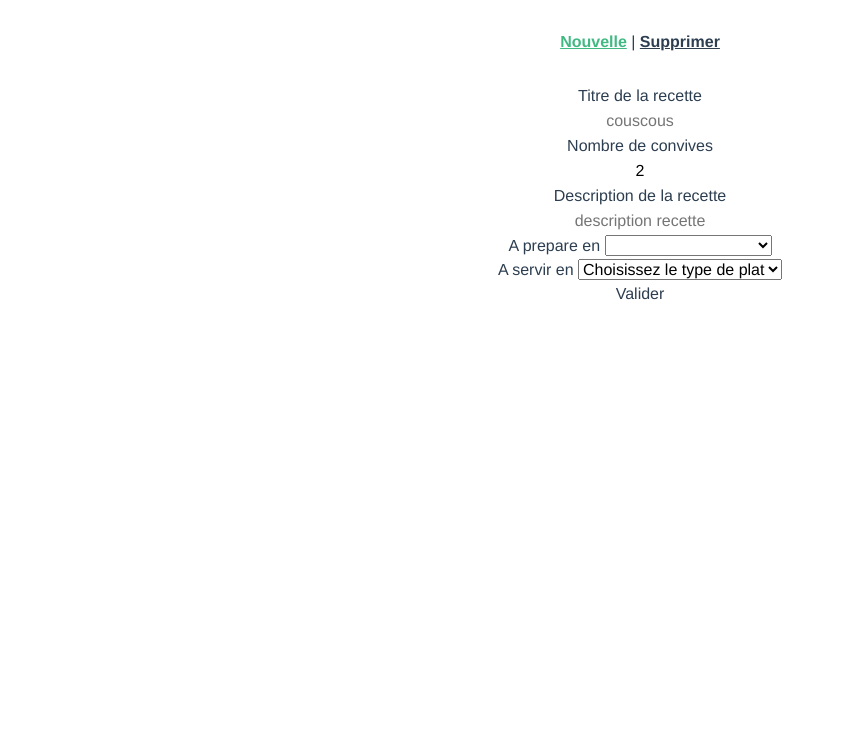
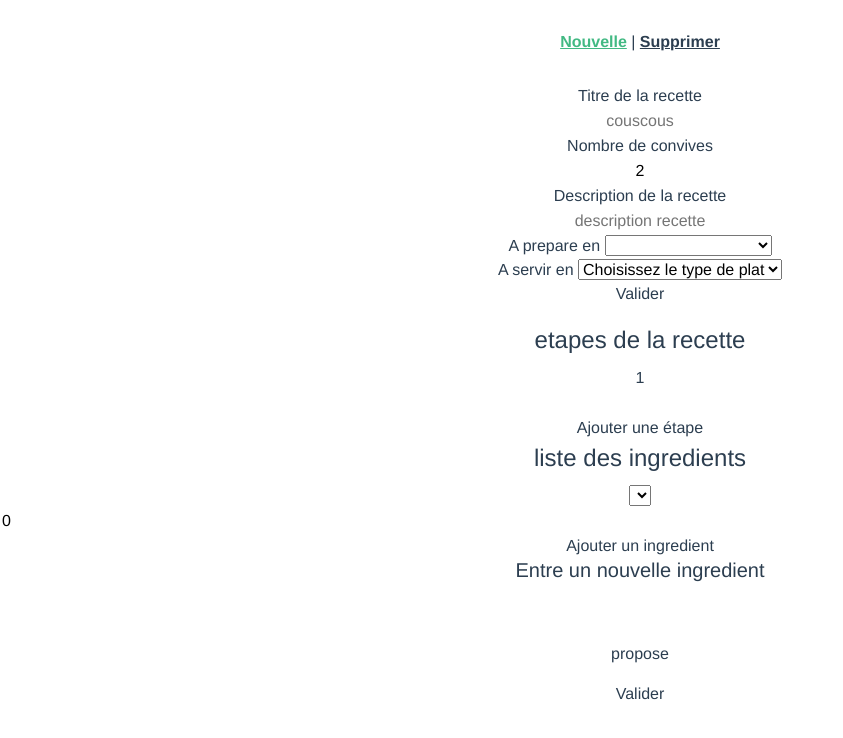
Before and after one commit to Kennt49/BienManger_v2, a Vue app: page /recette in a window 1280 px wide. Shown: the top 738 px of the page, without its empty margins (0-843 px from the left). Built offline with nearby package versions, Linux system fonts and the light colour scheme.

Commit message:
compoments ajout ingredients

```diff
--- a/src/components/AjoutIngredients.vue
+++ b/src/components/AjoutIngredients.vue
@@ -1,20 +1,61 @@
 <template>
+    <div>
+        <legend>liste des ingredients</legend>
+        <div v-for="(elem, index) of elements" :key="index">
+            <select v-model="elem.ingredients_id">
+                <option v-for="(ingred, i) of ingredients" :key=i :value=ingred.id> {{ingred.Name}}</option>
+            </select>
+            <input type="text" v-model="elem.quantity" />
+
+            <br />
+        </div>
+        <a @click="ajoutIngre">Ajouter un ingredient</a>
+    </div>
+    <div>
+        <h5>Entre un nouvelle ingredient</h5>
+        <input type="text" v-model="NewIngred.Name" />
+        <input type="text" v-model="NewIngred.unit" />
+        <p @click="newIngEnv">propose</p>
+
+    </div>
+</template>
+<script>
 
 
-
-
-
-0
- </template>
-<script>
 export default {
     name: 'AjoutIngredients',
+    data() {
+        return {
+            NewIngred: {
+                Name: '',
+                unit: ''
+            },
+            ingre: { quantity: 0, ingredients_id: 0, recettes_id: this.transfertId },
+            elements: [{ quantity: 0, ingredients_id: 0, recettes_id: this.transfertId }],
+        }
+    },
     props: {
-        recette: {
+    transfertId: { type : Number},
+    ingredients: {
             type: Object
         },
-        saisons: { type: Array },
-        plats: { type: Array },
+    },
+
+    methods: {
+        ajoutIngre() {
+            this.elements.push({ ...this.ingre });
+        },
+        newIngEnv() {
+            console.log(this.NewIngred);
+            fetch(process.env.VUE_APP_CON_URL + '/ingredient/add', {
+                method: "POST",
+                headers: { "Content-Type": "application/json" },
+                body: JSON.stringify(this.NewIngred),
+            })
+                .then((data) => data.json())
+                .then(data => (this.$store.commit('ajoutIngred', data)));
+
+        },
 
     }
 }
--- a/src/views/ajoutView.vue
+++ b/src/views/ajoutView.vue
@@ -24,35 +24,15 @@
             </div>
             <p v-if="step == 0" @click="valid">Valider</p>
 
-            <div v-if="step === 1">
+            <div v-if="step === 0">
                 <legend>etapes de la recette</legend>
                 <div v-for="(etape, index) of etapes" :key="index">
                     <div>{{index+1}}</div><input type="text" v-model="etapes[index].content" /><br />
                 </div>
                 <a @click="create_champ">Ajouter une étape</a>
 
+                <AjoutIngredients :ingredients="ingredients" :transfertId="transfertId"></AjoutIngredients>
 
-                <div>
-                    <legend>liste des ingredients</legend>
-                    <div v-for="(elem, index) of elements" :key="index">
-                        <select v-model="elem.ingredients_id">
-                            <option></option>
-                            <option v-for="(ingred, i) of ingredients" :key=i :value=ingred.id> {{ingred.Name}}</option>
-
-                        </select>
-                        <input type="text" v-model="elem.quantity" />
-
-                        <br />
-                    </div>
-                    <a @click="ajoutIngre">Ajouter un ingredient</a>
-                </div>
-                <div>
-                    <h5>Entre un nouvelle ingredient</h5>
-                    <input type="text" v-model="NewIngred.Name" />
-                    <input type="text" v-model="NewIngred.unit" />
-                    <p @click="newIngEnv">propose</p>
-
-                </div>
                 <div>
                     <p @click="valide">Valider</p>
                 </div><br>
@@ -66,10 +46,16 @@
 
 </template>
 <script>
+import  AjoutIngredients  from "../components/AjoutIngredients.vue";
 
 export default {
     name: 'ajoutView',
+    components: {
+        AjoutIngredients
+
+    },
     computed: {
+
         saisons() {
             return this.$store.state.retourData?.saisons;
         },
@@ -98,14 +84,11 @@ export default {
                 plat_id: "",
                 utilisateur_id: 1,
 
-            }
-            ,
+            },
             etapes: [{ number: 1, content: "", recette_id: 0 }],
             phase: { number: 2, content: "", recette_id: 0 },
-            ingre: {  quantity: 0,ingredients_id: 0, recettes_id: 0 },
-            elements: [{ quantity: 0,ingredients_id: 0,  recettes_id: 0 }],
-            NewIngred: { Name: '', unit: '' },
             step: 0,
+            transfertId:0,
         }
 
 
@@ -136,7 +119,7 @@ export default {
                 })
                     .then((data) => data.json());
             }
-           // parcourt le tableau d'objet et envoie les ingredients
+            // parcourt le tableau d'objet et envoie les ingredients
             for (let index = 0; index < this.elements.length; index++) {
                 fetch(process.env.VUE_APP_CON_URL + '/ingredient_recette/add', {
                     method: "POST",
@@ -151,29 +134,16 @@ export default {
             this.etapes.push({ ...this.phase });
             this.phase.number = this.phase.number + 1;
         },
-        ajoutIngre() {
-            this.elements.push({ ...this.ingre });
-        },
-        newIngEnv() {
-            console.log(this.NewIngred);
-            fetch(process.env.VUE_APP_CON_URL + '/ingredient/add', {
-                method: "POST",
-                headers: { "Content-Type": "application/json" },
-                body: JSON.stringify(this.NewIngred),
-            })
-                .then((data) => data.json())
-                .then(data => (this.$store.commit('ajoutIngred', data)));
 
-        },
+
         miseAJour() {
             let index = this.recettes.length;
-
             index = index - 1;
             let id = this.recettes[index].id;
             this.etapes[0].recette_id = id;
             this.phase.recette_id = id;
-            this.ingre.recettes_id = id;
-            this.elements[0].recettes_id = id;
+            this.transfertId=id;
+
 
         }
     }
```
